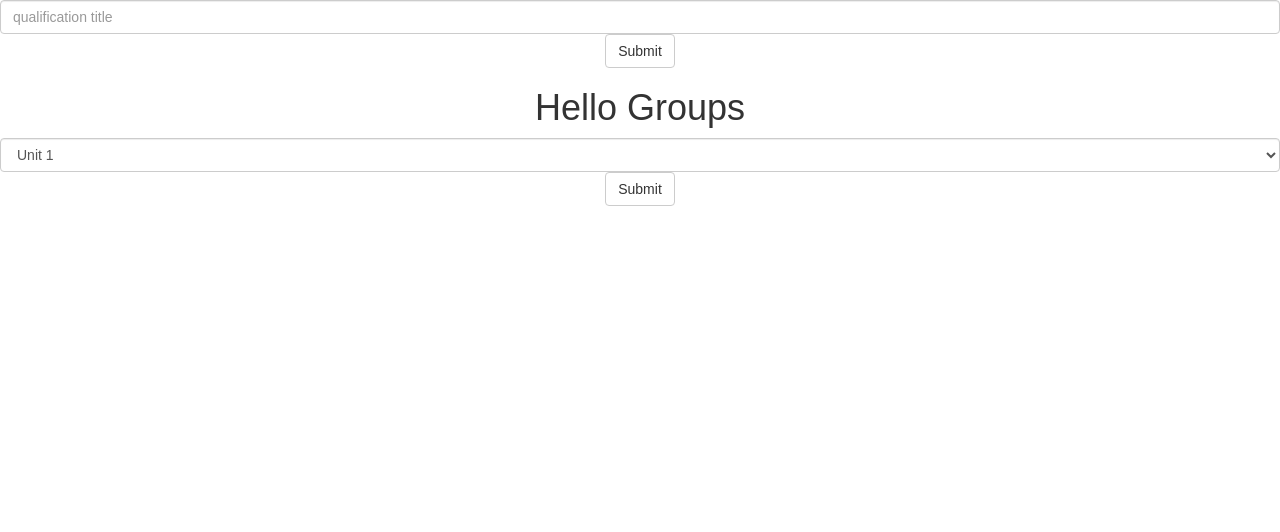
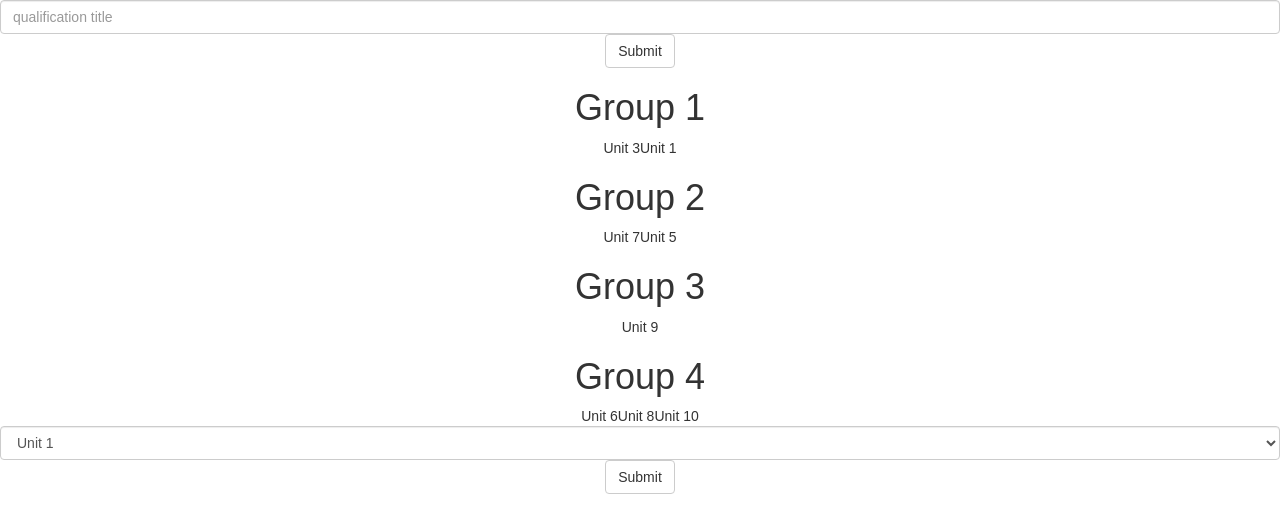
Before and after one commit to cs0sor/new_quals, a React app: page / in a window 1280 px wide. Shown: the top 532 px of the page. Built offline with nearby package versions, Linux system fonts and the light colour scheme.

Commit message:
rough rendering of units in qual groups.

```diff
--- a/src/components/QualGroups.js
+++ b/src/components/QualGroups.js
@@ -1,6 +1,13 @@
 import React from 'react'
 
+const Group = props =>
+    <div>
+        <h1>Group {props.item.groupId}
+        </h1>
+        {props.item.units.map( unit => props.units[unit])}
+    </div>
+
 const QualGroups = props =>
-    <h1>Hello Groups</h1>
+    props.groups.map( item => <Group {...props} item={item} key={item.groupId} />)
 
 export default QualGroups
--- a/src/components/Qualifications.js
+++ b/src/components/Qualifications.js
@@ -6,7 +6,7 @@ import QualGroups from "./QualGroups"
 const CentreQualifications = props =>
     <div>
         <InputSubmit submitAction={props.addQualification}/>
-        <QualGroups />
+        <QualGroups {...props} groups={props.selectedQualGroups}/>
         <DropDownSubmit options={props.units} submitAction={props.addUnitToQualification} />
     </div>
 
--- a/src/components/QualsContainer.js
+++ b/src/components/QualsContainer.js
@@ -3,13 +3,15 @@ import {connect} from 'react-redux'
 import {bindActionCreators} from 'redux'
 import Qualifications from './Qualifications'
 import * as QualificationActions from  '../actions/qualification-actions'
-
+import {getQualificationGroups} from '../reducers/quals-reducer'
 const Container = props => <Qualifications {...props} />
 
 const mapStateToProps = (state, ownProps) => ({
    availableQuals: state.qualReducer.availableQuals,
    units: state.qualReducer.units,
    selectedQual: state.qualReducer.selectedQual,
+   qualGroups: state.qualReducer.groups,
+   selectedQualGroups: getQualificationGroups(state),
 })
 
 const mapDispatchToProps = dispatch =>
--- a/src/reducers/quals-reducer.js
+++ b/src/reducers/quals-reducer.js
@@ -64,11 +64,11 @@ export var initialData = {
     },
     '3': {
       qualId: '1',
-      units: ['9', '10'],
+      units: ['9'],
     },
     '4': {
       qualId: '1',
-      units: ['6', '8'],
+      units: ['6', '8', '10'],
     },
   },
 
@@ -119,3 +119,8 @@ export default (state = initialData, action) => {
       return state
   }
 }
+
+export const getQualificationGroups = state =>
+  getQualGroups(
+    state.qualReducer.selectedQual, state.qualReducer.groups ).map(
+      groupId => ({...state.qualReducer.groups[groupId], groupId}))
```
